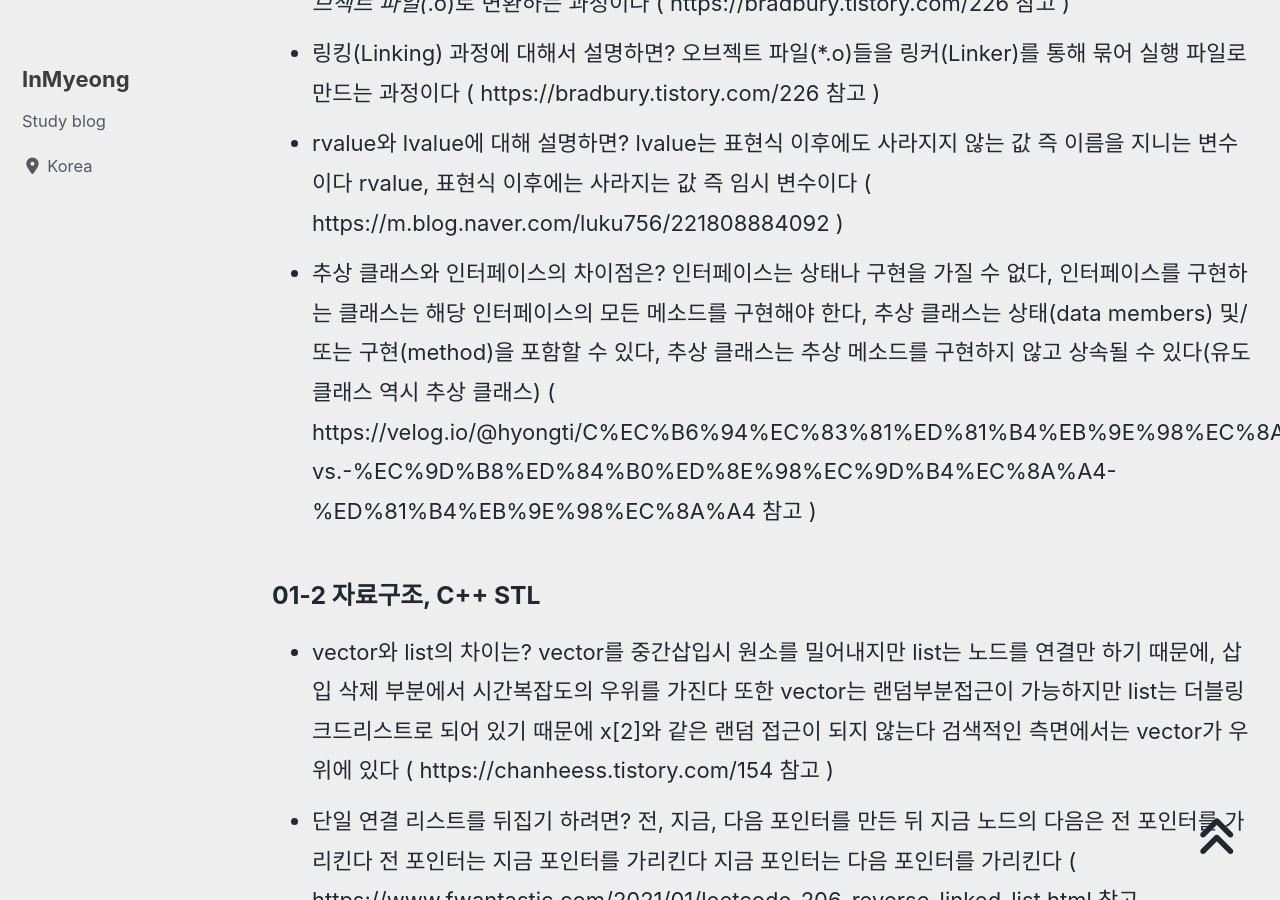
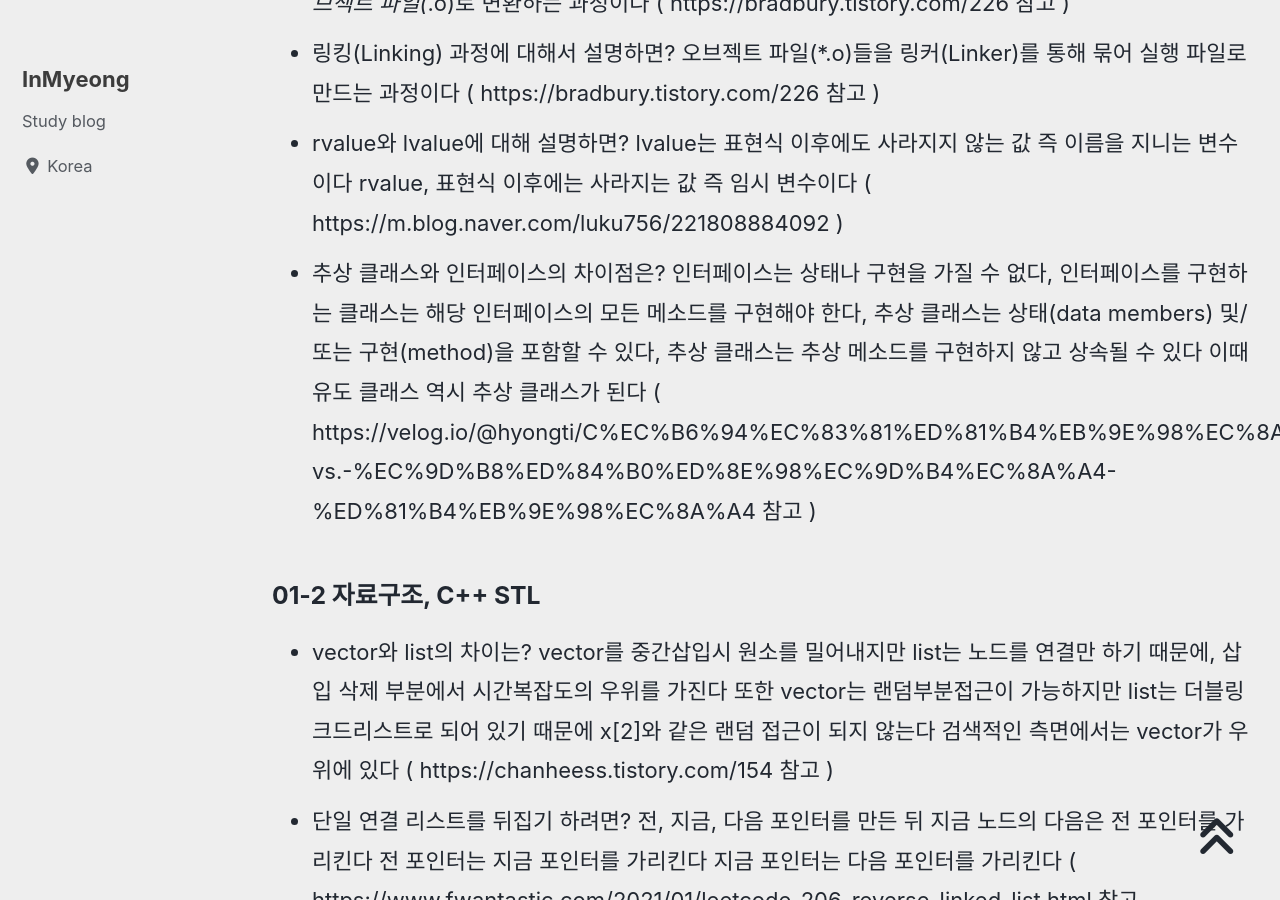
Before and after one commit to devMyeong/devMyeong.github.io, a Jekyll site: the page built from _posts/cs/2022-09-05-블로그-면접준비.md, in a window 1280 px wide and 900 px high, scrolled down 1313 px. Built offline with Jekyll 4.4.1, drawn with Linux system fonts in a browser that asks for light colours; cached includes are drawn as plain includes; nearby versions of some CDN libraries; some web fonts are replaced; comment, search, counter and statistics services are not loaded.

Commit message:
Chore : 애매한 설명 수정

```diff
--- a/_posts/cs/2022-09-05-블로그-면접준비.md
+++ b/_posts/cs/2022-09-05-블로그-면접준비.md
@@ -25,7 +25,7 @@ last_modified_at: 2022-09-05
 - 어셈블리(Assembly) 과정에 대해서 설명하면? 어셈블리어 파일(*.s)을 어셈블러(Assembler)를 통해 오브젝트 파일(*.o)로 변환하는 과정이다 ( https://bradbury.tistory.com/226 참고 )
 - 링킹(Linking) 과정에 대해서 설명하면? 오브젝트 파일(*.o)들을 링커(Linker)를 통해 묶어 실행 파일로 만드는 과정이다 ( https://bradbury.tistory.com/226 참고 )
 - rvalue와 lvalue에 대해 설명하면? lvalue는 표현식 이후에도 사라지지 않는 값 즉 이름을 지니는 변수이다 rvalue, 표현식 이후에는 사라지는 값 즉 임시 변수이다 ( https://m.blog.naver.com/luku756/221808884092 )
-- 추상 클래스와 인터페이스의 차이점은? 인터페이스는 상태나 구현을 가질 수 없다, 인터페이스를 구현하는 클래스는 해당 인터페이스의 모든 메소드를 구현해야 한다, 추상 클래스는 상태(data members) 및/또는 구현(method)을 포함할 수 있다, 추상 클래스는 추상 메소드를 구현하지 않고 상속될 수 있다(유도 클래스 역시 추상 클래스) ( https://velog.io/@hyongti/C%EC%B6%94%EC%83%81%ED%81%B4%EB%9E%98%EC%8A%A4-vs.-%EC%9D%B8%ED%84%B0%ED%8E%98%EC%9D%B4%EC%8A%A4-%ED%81%B4%EB%9E%98%EC%8A%A4 참고 )
+- 추상 클래스와 인터페이스의 차이점은? 인터페이스는 상태나 구현을 가질 수 없다, 인터페이스를 구현하는 클래스는 해당 인터페이스의 모든 메소드를 구현해야 한다, 추상 클래스는 상태(data members) 및/또는 구현(method)을 포함할 수 있다, 추상 클래스는 추상 메소드를 구현하지 않고 상속될 수 있다 이때 유도 클래스 역시 추상 클래스가 된다 ( https://velog.io/@hyongti/C%EC%B6%94%EC%83%81%ED%81%B4%EB%9E%98%EC%8A%A4-vs.-%EC%9D%B8%ED%84%B0%ED%8E%98%EC%9D%B4%EC%8A%A4-%ED%81%B4%EB%9E%98%EC%8A%A4 참고 )
 
 ### 01-2 자료구조, C++ STL
 - vector와 list의 차이는? vector를 중간삽입시 원소를 밀어내지만 list는 노드를 연결만 하기 때문에, 삽입 삭제 부분에서 시간복잡도의 우위를 가진다 또한 vector는 랜덤부분접근이 가능하지만 list는 더블링크드리스트로 되어 있기 때문에 x[2]와 같은 랜덤 접근이 되지 않는다 검색적인 측면에서는 vector가 우위에 있다 ( https://chanheess.tistory.com/154 참고 )
```
